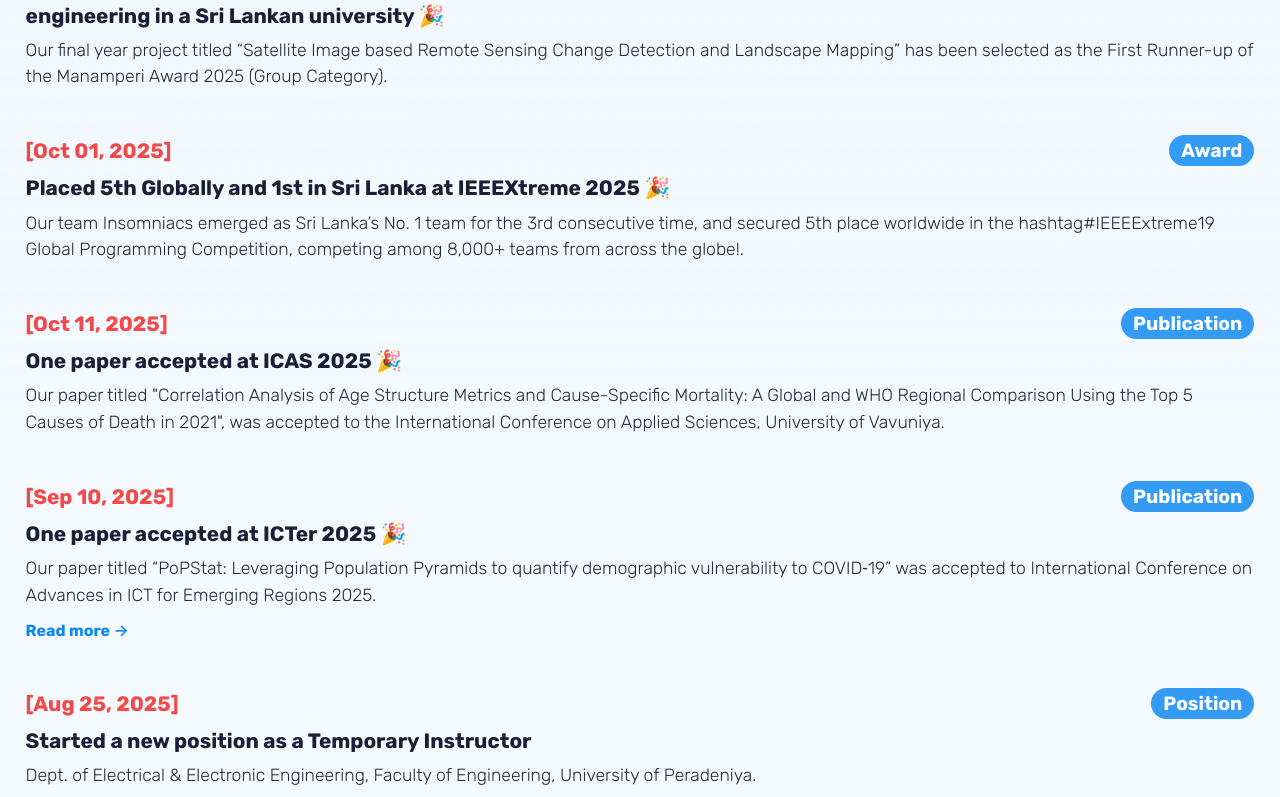
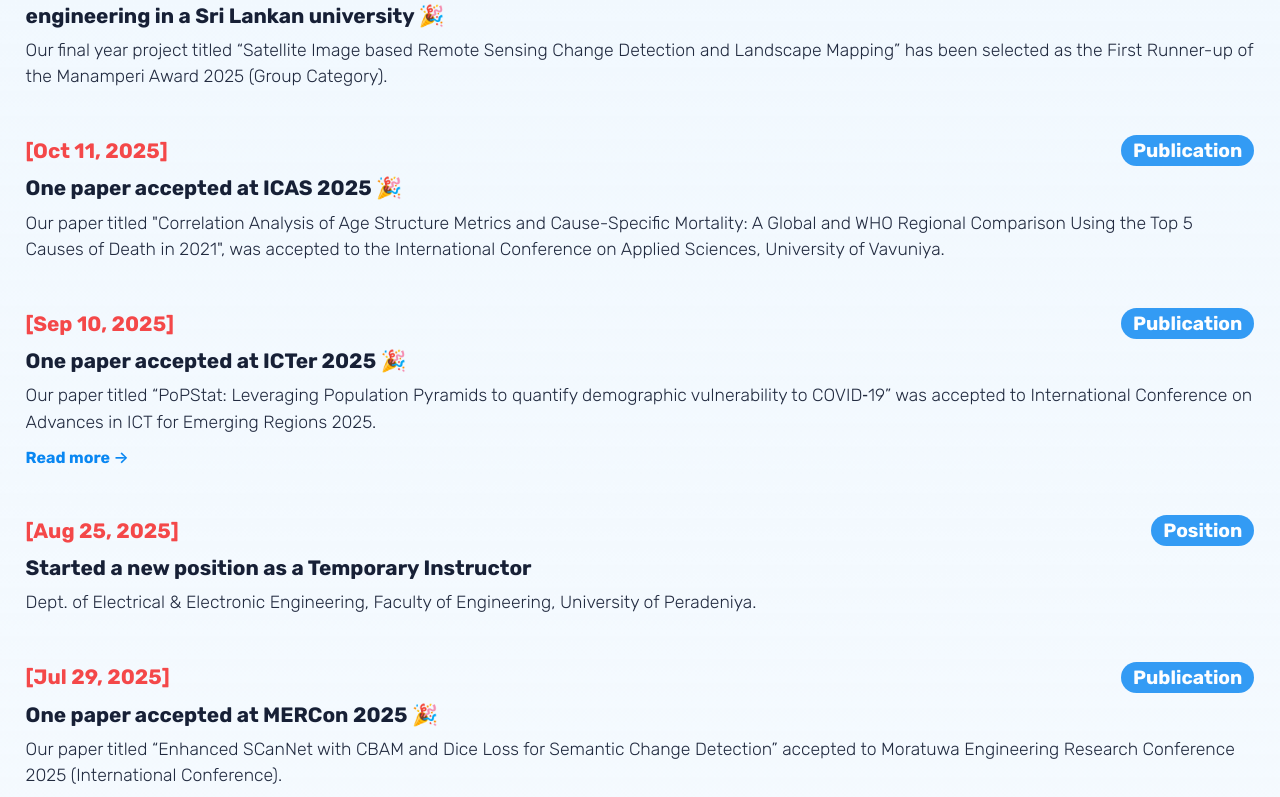
Before and after one commit to Buddhi19/portfolio, a React (Vite) app: page /#/ in a window 1280 px wide. Shown: the part 1483-2280 px from the top of the page. Built offline with nearby package versions, Linux system fonts and the light colour scheme.

Commit message:
style: Comment out outdated IEEEXtreme award details in Awards and News sections

```diff
--- a/src/sections/Awards/Awards.jsx
+++ b/src/sections/Awards/Awards.jsx
@@ -82,19 +82,19 @@
 ];
 
 const AWARDS = [
-  {
-    category: 'International Programming Contests',
-    title: 'IEEEXtreme 19.0',
-    host: '24-hour global programming competition',
-    date: 'Oct 2025',
-    details: 'Ranked 1st in Sri Lanka, 5th Globally (Team Insomniacs)',
-    links: [
-      {
-        label: 'Award',
-        href: 'https://web2.ee.pdn.ac.lk/events/5th-world-and-1-sri-lanka-global-coding-challenge-ieeextreme-190',
-      },
-    ],
-  },
+  // {
+  //   category: 'International Programming Contests',
+  //   title: 'IEEEXtreme 19.0',
+  //   host: '24-hour global programming competition',
+  //   date: 'Oct 2025',
+  //   details: 'Ranked 1st in Sri Lanka, 5th Globally (Team Insomniacs)',
+  //   links: [
+  //     {
+  //       label: 'Award',
+  //       href: 'https://web2.ee.pdn.ac.lk/events/5th-world-and-1-sri-lanka-global-coding-challenge-ieeextreme-190',
+  //     },
+  //   ],
+  // },
   {
     category: 'International Programming Contests',
     title: 'IEEEXtreme 18.0',
--- a/src/sections/News/News.jsx
+++ b/src/sections/News/News.jsx
@@ -25,14 +25,14 @@
     tag: 'Award',
     href: '',
   },
-  {
-    id: '2025-10-IEEXTREME',
-    date: '2025-10',
-    title: 'Placed 5th Globally and 1st in Sri Lanka at IEEEXtreme 2025 🎉',
-    summary: 'Our team Insomniacs emerged as Sri Lanka’s No. 1 team for the 3rd consecutive time, and secured 5th place worldwide in the hashtag#IEEEExtreme19 Global Programming Competition, competing among 8,000+ teams from across the globe!.',
-    tag: 'Award',
-    href: '',
-  },
+  // {
+  //   id: '2025-10-IEEXTREME',
+  //   date: '2025-10',
+  //   title: 'Placed 5th Globally and 1st in Sri Lanka at IEEEXtreme 2025 🎉',
+  //   summary: 'Our team Insomniacs emerged as Sri Lanka’s No. 1 team for the 3rd consecutive time, and secured 5th place worldwide in the hashtag#IEEEExtreme19 Global Programming Competition, competing among 8,000+ teams from across the globe!.',
+  //   tag: 'Award',
+  //   href: '',
+  // },
   {
     id: '2025-10-icas',
     date: '2025-10-11',
```
